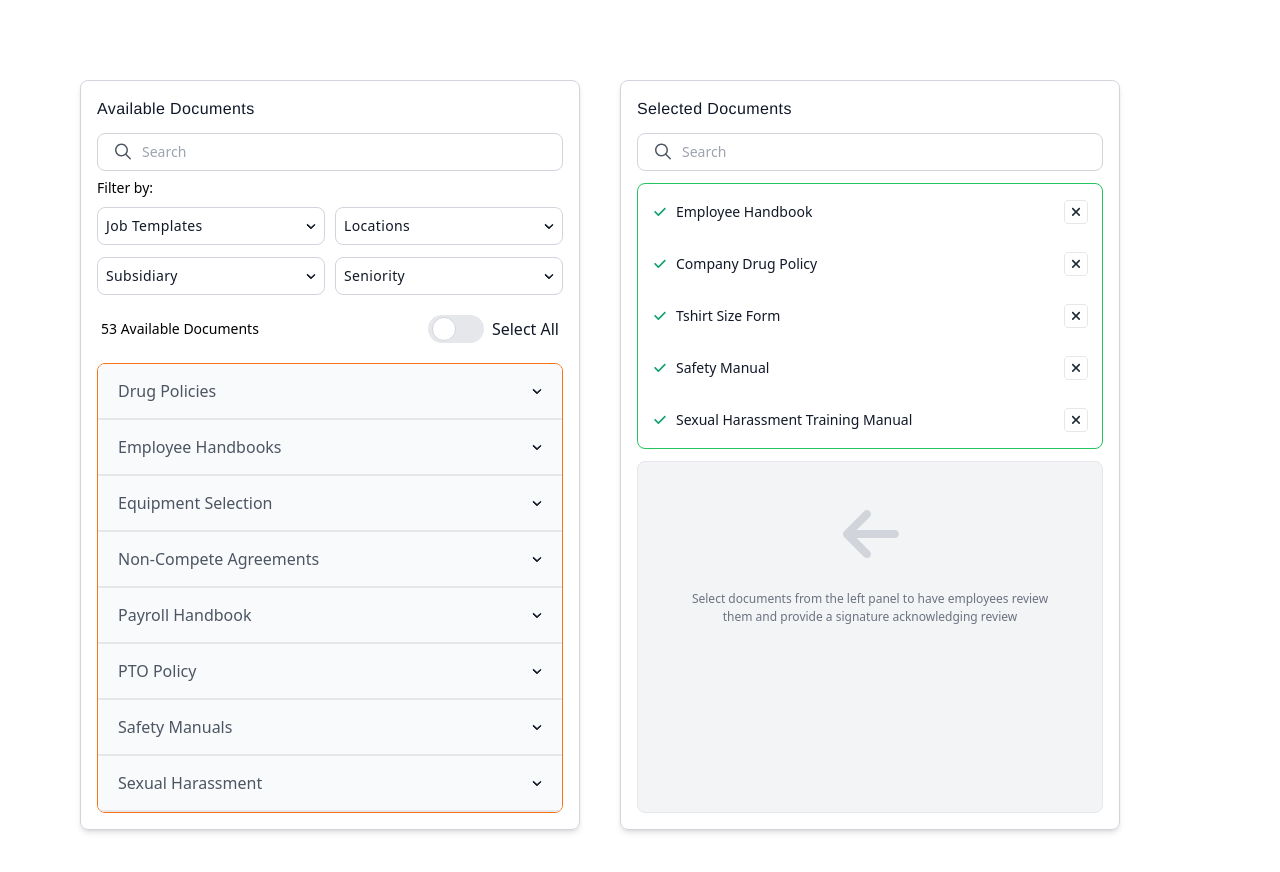
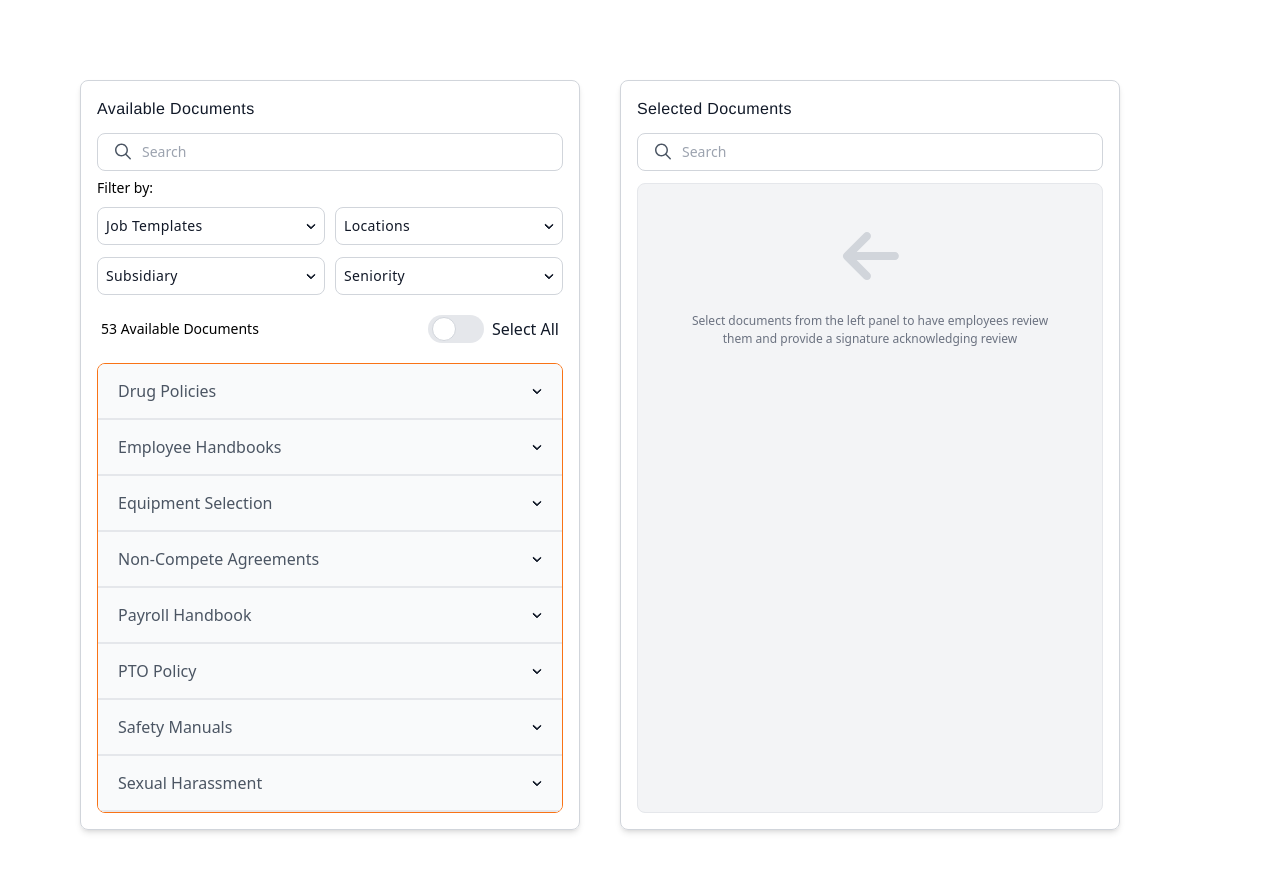
Before and after one commit to VjacheslavZ/t_css, a React (Create React App) app: page / in a window 1280 px wide. Shown: the top 872 px of the page. Built offline with nearby package versions, Linux system fonts and the light colour scheme.

Commit message:
added context

```diff
--- a/src/App.tsx
+++ b/src/App.tsx
@@ -2,13 +2,16 @@ import React from 'react';
 
 import AvailableDocuments from "./components/AvailableDocuments";
 import SelectedDocuments from "./components/SelectedDocuments";
+import SelectedDocumentsProvider from "./context/selectedDocumentsContext";
 
 function App() {
     return (
         <div className="App">
             <div className="p-20 flex justify-between w-[1200px]">
-                <AvailableDocuments/>
-                <SelectedDocuments/>
+                <SelectedDocumentsProvider>
+                    <AvailableDocuments/>
+                    <SelectedDocuments/>
+                </SelectedDocumentsProvider>
             </div>
         </div>
     );
--- a/src/components/Accordion/AccordionSection.tsx
+++ b/src/components/Accordion/AccordionSection.tsx
@@ -6,6 +6,7 @@ import {ReactComponent as ChevronDown} from "../../assets/icons/chevron-down.svg
 import {ReactComponent as DropDownOption} from "../../assets/icons/dropdown_option.svg";
 
 import s from "./styles.module.scss";
+ import {useSelectedDocumentsContext} from "../../context/selectedDocumentsContext";
 
 interface Props {
     data: AccordionOptions
@@ -16,6 +17,7 @@ interface Props {
 
 export const AccordionSection: React.FC<Props> = ({data, handleOpen, activeIndex, index}) => {
     const isOpen = activeIndex === index;
+    const {handleSelectOption} = useSelectedDocumentsContext();
     return (
         <div>
             <div
@@ -30,10 +32,16 @@ export const AccordionSection: React.FC<Props> = ({data, handleOpen, activeIndex
 
             <ul className={`overflow-hidden h-0 ${isOpen && 'h-full p-2'}`}>
                 {data.options.map(({value, label}, index) => (
-                    <li key={value} className={`flex px-1.5 py-2 align-baseline justify-between ${index && 'mt-2.5'}`}>
+                    <li
+                        key={value}
+                        className={`flex px-1.5 py-2 align-baseline justify-between ${index && 'mt-2.5'}`}
+                    >
                         <span
                             className={s.label}>{label}</span>
-                        <DropDownOption/>
+                        <DropDownOption
+                            onClick={() => handleSelectOption({ value, label })}
+                            className="hover:cursor-pointer"
+                        />
                     </li>
                 ))}
             </ul>
--- a/src/components/SelectedDocuments/index.tsx
+++ b/src/components/SelectedDocuments/index.tsx
@@ -5,16 +5,18 @@ import Container from "../Container";
 import DocumentSelectorTitle from "../DocumentSelectorTitle";
 import EmptySelectedDocuments from "../EmptySelectedDocuments";
 import SelectedDocumentsList from "../SelectedDocumentsList";
+import {useSelectedDocumentsContext} from "../../context/selectedDocumentsContext";
 
 const SelectedDocuments = (): ReactElement => {
+    const { selectedDocuments } = useSelectedDocumentsContext();
+
     return (
         <Container>
             <DocumentSelectorTitle title="Selected Documents"/>
             <div className="mt-3 w-full">
                 <Search/>
             </div>
-            <SelectedDocumentsList />
-            <EmptySelectedDocuments />
+            {selectedDocuments.length ? <SelectedDocumentsList /> : <EmptySelectedDocuments />}
         </Container>
     );
 }
--- a/src/components/SelectedDocumentsList/index.tsx
+++ b/src/components/SelectedDocumentsList/index.tsx
@@ -5,40 +5,24 @@ import {ReactComponent as CheckIc} from "../../assets/icons/check.svg";
 import {ReactComponent as RemoveIc} from "../../assets/icons/remove.svg";
 import s from "./styles.module.scss";
 
-const MOCK_ITEMS = [
-    {
-        value: 'Employee Handbook',
-        id: 0,
-    },
-    {
-        value: 'Company Drug Policy',
-        id: 1,
-    },
-    {
-        value: 'Tshirt Size Form',
-        id: 2,
-    },
-    {
-        value: 'Safety Manual',
-        id: 3,
-    },
-    {
-        value: 'Sexual Harassment Training Manual',
-        id: 4,
-    }
-];
+import {useSelectedDocumentsContext} from "../../context/selectedDocumentsContext";
 
 const SelectedDocumentsList = (): ReactElement => {
+    const { selectedDocuments, handleDeleteOption } = useSelectedDocumentsContext();
+
     return (
         <div className="w-full border border-solid border-green-500 rounded-lg p-2 mt-3">
             <div>
                 <ul>
-                    {MOCK_ITEMS.map(({value, id}, i) => (
-                        <li key={id} className={cx(s.itemContainer, {'mt-3': !!i})}>
+                    {selectedDocuments.map(({value, label}, i) => (
+                        <li key={value} className={cx(s.itemContainer, {'mt-3': !!i})}>
                             <span className={s.text}>
-                                <CheckIc className='mr-2'/>{value}
+                                <CheckIc className='mr-2'/>{label}
                             </span>
-                                <RemoveIc className="hover:cursor-pointer"/>
+                                <RemoveIc
+                                    className="hover:cursor-pointer"
+                                    onClick={() => handleDeleteOption({ value, label })}
+                                />
                         </li>
                     ))}
                 </ul>
--- /dev/null
+++ b/src/context/selectedDocumentsContext.tsx
@@ -0,0 +1,41 @@
+import React, { createContext, useContext, useState } from "react";
+import {Option} from "../constants";
+
+interface ContextProps {
+    handleSelectOption: (option: Option) => void,
+    handleDeleteOption: (option: Option) => void
+    selectedDocuments: Array<Option>
+}
+interface Props {
+    children: React.ReactNode;
+}
+
+const SelectedDocumentsContext = createContext<ContextProps>({
+    selectedDocuments: [],
+    handleSelectOption: () => {},
+    handleDeleteOption: () => {},
+});
+
+const SelectedDocumentsProvider = ({ children }: Props): React.ReactElement => {
+    const [selectedDocuments, setSelectedDocuments] = useState<Array<Option>>([]);
+    const handleSelectOption = (option: Option) => setSelectedDocuments([...selectedDocuments, option]);
+    const handleDeleteOption = (option: Option) => {
+        const filteredOptions = selectedDocuments.filter((selectedOption) => selectedOption.value !== option.value);
+        setSelectedDocuments(filteredOptions);
+    };
+
+    return (
+        <SelectedDocumentsContext.Provider
+            value={{
+                handleSelectOption,
+                handleDeleteOption,
+                selectedDocuments,
+            }}
+        >
+            { children }
+        </SelectedDocumentsContext.Provider>
+    )
+}
+
+export default SelectedDocumentsProvider;
+export const useSelectedDocumentsContext = (): ContextProps => useContext(SelectedDocumentsContext)
```
